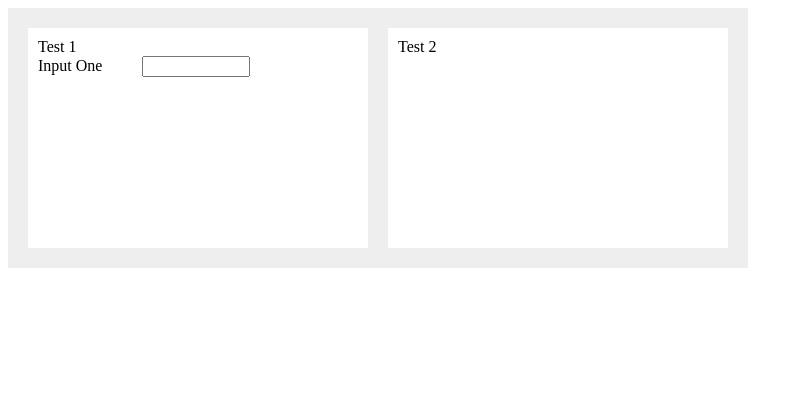
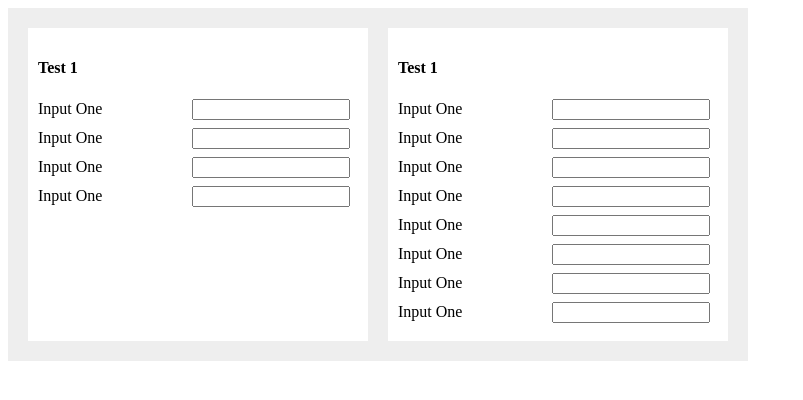
Before and after one commit to sawicki/flexbox-test, a plain HTML site: page index.html in a window 1280 px wide. Shown: the whole page, without its empty margins (0-803 px from the left). Drawn offline with Linux system fonts and the light colour scheme.

Commit message:
progress

```diff
--- a/index.html
+++ b/index.html
@@ -26,12 +26,13 @@
 		.flexbox-container > div:first-child {
 			margin-right: 20px;
 		}
-        input {width:100px;
+        input {width:150px;
             display:inline-block;
 
     }
-        label{width:100px;
+        label{width:150px;
             display:inline-block;
+            margin-bottom: 10px;
 
 
         }
@@ -41,12 +42,34 @@
     <body>
         <div class="flexbox-container">
             <div class="">
-                Test 1<br>
+                <h4>Test 1</h4>
+                <label for="">Input One</label>
+                <input type="text" id="name" value=""><br>
+                <label for="">Input One</label>
+                <input type="text" id="name" value="">
+                <label for="">Input One</label>
+                <input type="text" id="name" value="">
                 <label for="">Input One</label>
                 <input type="text" id="name" value="">
             </div>
             <div class="">
-                Test 2
+                <h4>Test 1</h4>
+                <label for="">Input One</label>
+                <input type="text" id="name" value=""><br>
+                <label for="">Input One</label>
+                <input type="text" id="name" value="">
+                <label for="">Input One</label>
+                <input type="text" id="name" value="">
+                <label for="">Input One</label>
+                <input type="text" id="name" value="">
+                <label for="">Input One</label>
+                <input type="text" id="name" value=""><br>
+                <label for="">Input One</label>
+                <input type="text" id="name" value="">
+                <label for="">Input One</label>
+                <input type="text" id="name" value="">
+                <label for="">Input One</label>
+                <input type="text" id="name" value="">
             </div>
         </div>
     </body>
```
